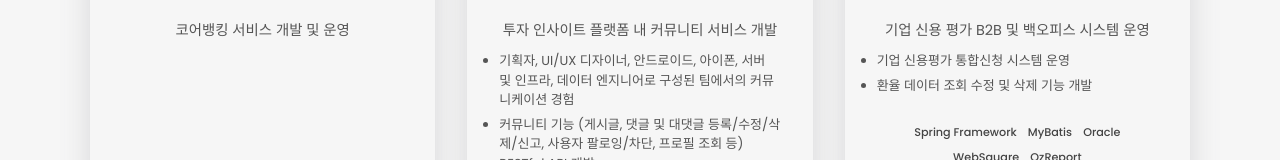
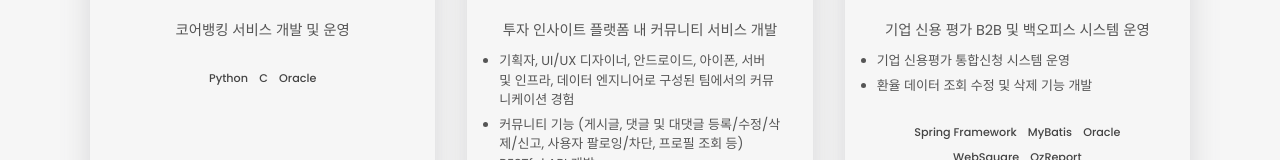
Before and after one commit to mrnglory/mrnglory.github.io, a plain HTML site: page index.html in a window 1280 px wide. Shown: the part 602-762 px from the top of the page. Drawn offline with Linux system fonts and the light colour scheme.

Commit message:
업데이트 경력사항 내 기술스택 추가

```diff
--- a/index.html
+++ b/index.html
@@ -65,6 +65,11 @@
             <div class="content__description">
               코어뱅킹 서비스 개발 및 운영
             </div>
+            <ul class="content__tack-stack">
+              <li class="content__tack-stack-item">Python</li>
+              <li class="content__tack-stack-item">C</li>
+              <li class="content__tack-stack-item">Oracle</li>
+            </ul>
           </div>
           <div class="content">
             <h3>KB증권</h3>
```
